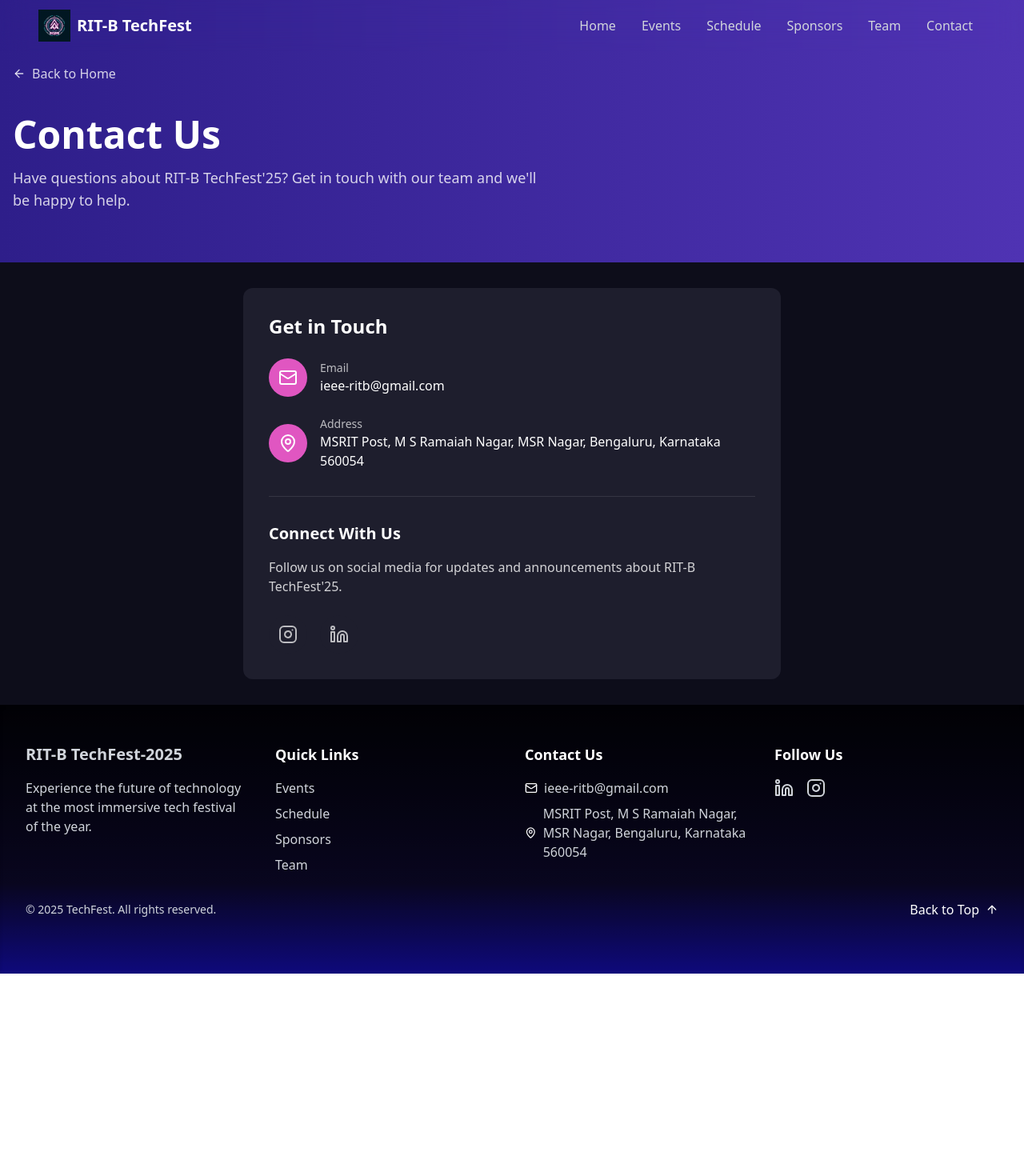
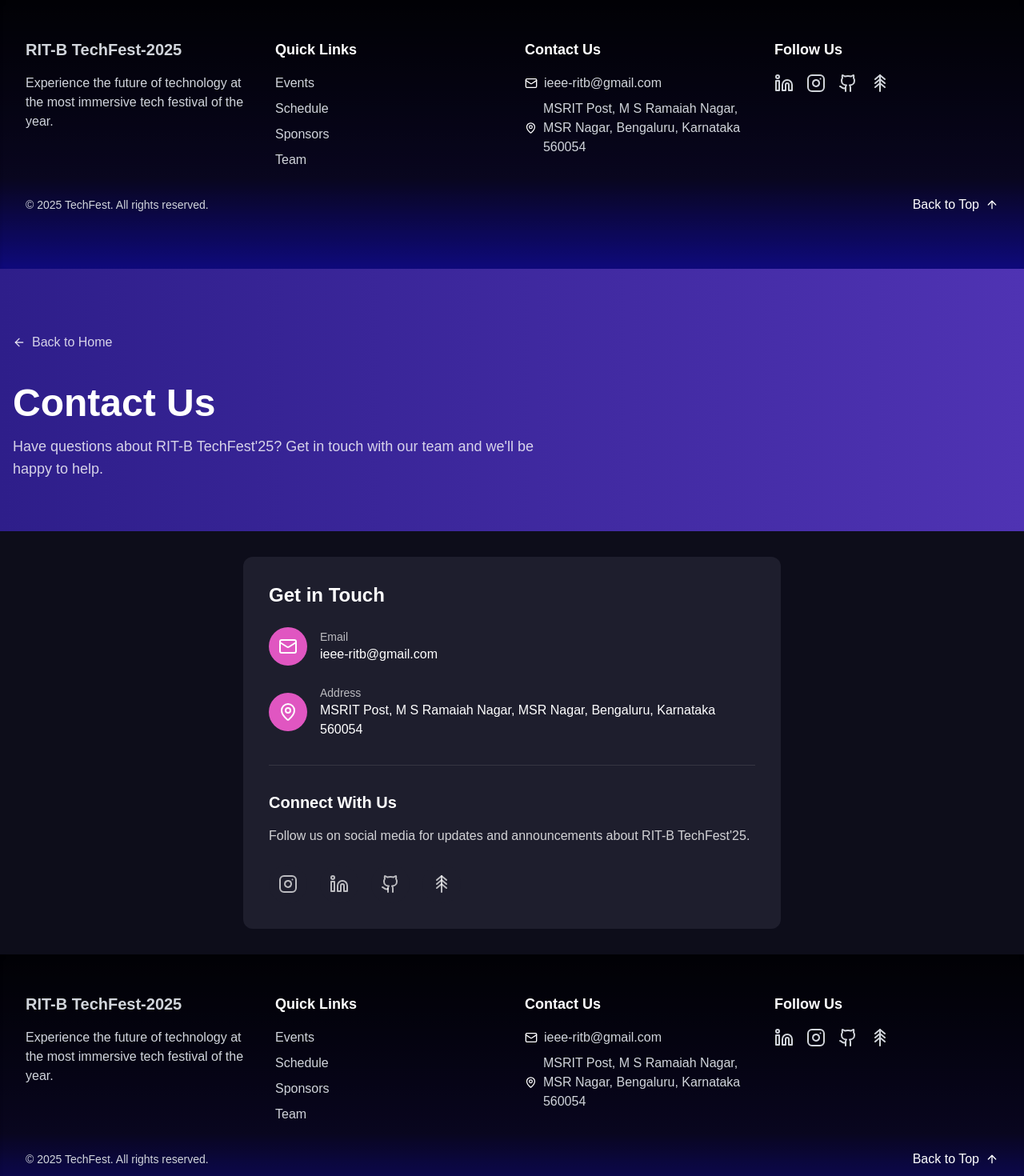
Before and after one commit to whyVedang/IEEE-Aavishkaar-2025-fe, a React (Vite) app: page /contact in a window 1280 px wide. Shown: the top 1470 px of the page at 80% size. Before the commit the page ends 1217 px from the top, so only its background shows below. Built offline with nearby package versions, Linux system fonts and the light colour scheme.

Commit message:
updated social icons

```diff
--- a/src/components/Footer.jsx
+++ b/src/components/Footer.jsx
@@ -1,17 +1,39 @@
-import React from 'react';
-import { Link } from 'react-router';
+import React from "react";
+import { Link } from "react-router";
 import {
   Linkedin,
   Instagram,
+  Github,
   ArrowUp,
   Mail,
   MapPin,
-} from 'lucide-react';
+} from "lucide-react";
 import ieeeData from "../configs/ieee-data.config.json";
+
+// Linktree Logo SVG Component
+const LinktreeIcon = () => (
+  <svg
+    xmlns="http://www.w3.org/2000/svg"
+    width="24"
+    height="24"
+    viewBox="0 0 24 24"
+    fill="none"
+    stroke="currentColor"
+    strokeWidth="2"
+    strokeLinecap="round"
+    strokeLinejoin="round"
+    className="w-6 h-6"
+  >
+    <path d="M12 2v20" />
+    <path d="M6 7l6-5 6 5" />
+    <path d="M6 12l6-5 6 5" />
+    <path d="M6 17l6-5 6 5" />
+  </svg>
+);
 
 const Footer = () => {
   const scrollToTop = () => {
-    window.scrollTo({ top: 0, behavior: 'smooth' });
+    window.scrollTo({ top: 0, behavior: "smooth" });
   };
 
   return (
@@ -23,7 +45,7 @@ const Footer = () => {
               to="/"
               className="flex items-center space-x-2 justify-center md:justify-start"
             >
-              <span className="font-orbitron font-bold text-xl text-gradient">
+              <span className="font-orbitron font-bold text-xl">
                 RIT-B TechFest-2025
               </span>
             </Link>
@@ -33,7 +55,7 @@ const Footer = () => {
             </p>
           </div>
           <div>
-            <h3 className="font-orbitron text-lg font-bold mb-4 text-gradient">
+            <h3 className="font-orbitron text-lg font-bold mb-4">
               Quick Links
             </h3>
             <ul className="space-y-2">
@@ -72,39 +94,58 @@ const Footer = () => {
             </ul>
           </div>
           <div>
-            <h3 className="font-orbitron text-lg font-bold mb-4 text-gradient">
+            <h3 className="font-orbitron text-lg font-bold mb-4">
               Contact Us
             </h3>
             <ul className="space-y-2">
               <li className="flex items-center space-x-2 justify-center md:justify-start">
                 <Mail className="w-4 h-4 text-neon-pink" />
-                <span className="text-gray-300"><a href='mailto:ieee-ritb@gmail.com'>{ieeeData.email}</a></span>
+                <span className="text-gray-300">
+                  <a href="mailto:ieee-ritb@gmail.com">{ieeeData.email}</a>
+                </span>
               </li>
               <li className="flex items-center space-x-2 justify-center md:justify-start">
                 <MapPin className="w-4 h-4 sm:w-5 sm:h-5 md:w-6 md:h-6 lg:w-8 lg:h-8 text-hacker-green" />
-                {/* <i class='fas fa-location-arrow' style='font-size:24px'></i> */}
-                <span className="text-gray-300"><a href='https://maps.app.goo.gl/fkGesiVRNP8qBArJ9'>{ieeeData.address}</a></span>
+                <span className="text-gray-300">
+                  <a href="https://maps.app.goo.gl/fkGesiVRNP8qBArJ9">
+                    {ieeeData.address}
+                  </a>
+                </span>
               </li>
             </ul>
           </div>
           <div>
-            <h3 className="font-orbitron text-lg font-bold mb-4 text-gradient">
+            <h3 className="font-orbitron text-lg font-bold mb-4">
               Follow Us
             </h3>
             <div className="flex space-x-4 justify-center md:justify-start">
               <a
                 href={ieeeData.socials.linkedin}
                 className="text-gray-300 hover:text-neon-pink transition-colors"
-                target='_blank'
+                target="_blank"
               >
                 <Linkedin className="w-6 h-6" />
               </a>
               <a
                 href={ieeeData.socials.instagram}
                 className="text-gray-300 hover:text-neon-pink transition-colors"
-                target='_blank'
+                target="_blank"
               >
                 <Instagram className="w-6 h-6" />
+              </a>
+              <a
+                href={ieeeData.socials.github}
+                className="text-gray-300 hover:text-neon-pink transition-colors"
+                target="_blank"
+              >
+                <Github className="w-6 h-6" />
+              </a>
+              <a
+                href={ieeeData.socials.linktree}
+                className="text-gray-300 hover:text-neon-pink transition-colors"
+                target="_blank"
+              >
+                <LinktreeIcon />
               </a>
             </div>
           </div>
--- a/src/components/Hero.jsx
+++ b/src/components/Hero.jsx
@@ -34,6 +34,9 @@ const Hero = () => {
             RIT-B
           </h2>
 
+          {/* Spacing between RIT-B and TECHFEST */}
+          <div className="mt-2 sm:mt-4 md:mt-5 lg:mt-6"></div>
+
           {/* TECHFEST with Arcade Style Font */}
           <h1
             className="text-4xl sm:text-5xl md:text-7xl lg:text-8xl font-bold tracking-wide text-white text-center"
--- a/src/components/Navbar.jsx
+++ b/src/components/Navbar.jsx
@@ -1,94 +1,170 @@
-import { useState } from "react";
+import React from "react";
 import { Link } from "react-router";
 import {
-  Menu,
-  X,
-  Home,
-  Calendar,
-  Clock,
-  Users,
-  Phone,
-  Star,
+  Linkedin,
+  Instagram,
+  Github,
+  ArrowUp,
+  Mail,
+  MapPin,
 } from "lucide-react";
-import navItems from "../configs/nav.json";
+import ieeeData from "../configs/ieee-data.config.json";
 
-const Navbar = () => {
-  const [isOpen, setIsOpen] = useState(false);
+// Linktree Logo SVG Component
+const LinktreeIcon = () => (
+  <svg
+    xmlns="http://www.w3.org/2000/svg"
+    width="24"
+    height="24"
+    viewBox="0 0 24 24"
+    fill="none"
+    stroke="currentColor"
+    strokeWidth="2"
+    strokeLinecap="round"
+    strokeLinejoin="round"
+    className="w-6 h-6"
+  >
+    <path d="M12 2v20" />
+    <path d="M6 7l6-5 6 5" />
+    <path d="M6 12l6-5 6 5" />
+    <path d="M6 17l6-5 6 5" />
+  </svg>
+);
 
-  // Mapping navItem icon from string to corresponding icon component
-  const getIcon = (iconName) => {
-    switch (iconName) {
-      case "Home":
-        return <Home className="h-5 w-5" />;
-      case "Calendar":
-        return <Calendar className="h-5 w-5" />;
-      case "Clock":
-        return <Clock className="h-5 w-5" />;
-      case "Star":
-        return <Star className="h-5 w-5" />;
-      case "Users":
-        return <Users className="h-5 w-5" />;
-      case "Phone":
-        return <Phone className="h-5 w-5" />;
-      default:
-        return null;
-    }
+const Footer = () => {
+  const scrollToTop = () => {
+    window.scrollTo({ top: 0, behavior: "smooth" });
   };
 
   return (
-    <nav className="fixed w-full z-50 bg-transparent bg-opacity-30 backdrop-blur-lg backdrop-filter firefox:bg-opacity-30">
-      <div className="flex items-center justify-between h-16 px-4 sm:px-6 lg:px-12">
-        <Link to={"/"} className="flex items-center cursor-pointer">
-          <img
-            src="/logo.jpg"
-            alt="Description"
-            className="w-10 h-auto"
-          />
-          <span className="font-orbitron font-bold text-xl text-gradient ml-2">
-            RIT-B TechFest
-          </span>
-        </Link>
-        <div className="hidden md:flex md:items-center">
-          <div className="flex items-center">
-            {navItems.map((item, index) => (
-              <Link key={item.name} to={item.path}
-                className={`font-rajdhani text-gray-300 hover:text-neon-pink transition-colors duration-300 px-4`}
+    <footer className="mt-10 relative bg-[#0c0c18] border-t border-neon-pink/30 transition-footer">
+      <div className="relative max-w-7xl mx-auto px-4 sm:px-6 lg:px-8 py-12">
+        <div className="grid grid-cols-1 md:grid-cols-2 lg:grid-cols-4 gap-8 text-center md:text-left">
+          <div className="space-y-4">
+            <Link
+              to="/"
+              className="flex items-center space-x-2 justify-center md:justify-start"
+            >
+              <span className="font-orbitron font-bold text-xl">
+                RIT-B TechFest-2025
+              </span>
+            </Link>
+            <p className="text-gray-300">
+              Experience the future of technology at the most immersive tech
+              festival of the year.
+            </p>
+          </div>
+          <div>
+            <h3 className="font-orbitron text-lg font-bold mb-4">
+              Quick Links
+            </h3>
+            <ul className="space-y-2">
+              <li>
+                <Link
+                  to="/events"
+                  className="text-gray-300 hover:text-neon-pink transition-colors"
+                >
+                  Events
+                </Link>
+              </li>
+              <li>
+                <Link
+                  to="/schedule"
+                  className="text-gray-300 hover:text-neon-pink transition-colors"
+                >
+                  Schedule
+                </Link>
+              </li>
+              <li>
+                <Link
+                  to="/sponsors"
+                  className="text-gray-300 hover:text-neon-pink transition-colors"
+                >
+                  Sponsors
+                </Link>
+              </li>
+              <li>
+                <Link
+                  to="/team"
+                  className="text-gray-300 hover:text-neon-pink transition-colors"
+                >
+                  Team
+                </Link>
+              </li>
+            </ul>
+          </div>
+          <div>
+            <h3 className="font-orbitron text-lg font-bold mb-4">
+              Contact Us
+            </h3>
+            <ul className="space-y-2">
+              <li className="flex items-center space-x-2 justify-center md:justify-start">
+                <Mail className="w-4 h-4 text-neon-pink" />
+                <span className="text-gray-300">
+                  <a href="mailto:ieee-ritb@gmail.com">{ieeeData.email}</a>
+                </span>
+              </li>
+              <li className="flex items-center space-x-2 justify-center md:justify-start">
+                <MapPin className="w-4 h-4 sm:w-5 sm:h-5 md:w-6 md:h-6 lg:w-8 lg:h-8 text-hacker-green" />
+                <span className="text-gray-300">
+                  <a href="https://maps.app.goo.gl/fkGesiVRNP8qBArJ9">
+                    {ieeeData.address}
+                  </a>
+                </span>
+              </li>
+            </ul>
+          </div>
+          <div>
+            <h3 className="font-orbitron text-lg font-bold mb-4">
+              Follow Us
+            </h3>
+            <div className="flex space-x-4 justify-center md:justify-start">
+              <a
+                href={ieeeData.socials.linkedin}
+                className="text-gray-300 hover:text-neon-pink transition-colors"
+                target="_blank"
               >
-                {item.name}
-              </Link>
-            ))}
+                <Linkedin className="w-6 h-6" />
+              </a>
+              <a
+                href={ieeeData.socials.instagram}
+                className="text-gray-300 hover:text-neon-pink transition-colors"
+                target="_blank"
+              >
+                <Instagram className="w-6 h-6" />
+              </a>
+              <a
+                href={ieeeData.socials.github}
+                className="text-gray-300 hover:text-neon-pink transition-colors"
+                target="_blank"
+              >
+                <Github className="w-6 h-6" />
+              </a>
+              <a
+                href={ieeeData.socials.linktree}
+                className="text-gray-300 hover:text-neon-pink transition-colors"
+                target="_blank"
+              >
+                <LinktreeIcon />
+              </a>
+            </div>
           </div>
         </div>
-
-        {/* Mobile Navigation Button */}
-        <div className="md:hidden">
+        <div className="mt-12 pt-8 border-t border-neon-pink/30 flex flex-col md:flex-row justify-between items-center feature-white">
+          <p className="text-gray-300 text-sm text-center md:text-left">
+            © 2025 TechFest. All rights reserved.
+          </p>
           <button
-            onClick={() => setIsOpen(!isOpen)}
-            className="text-gray-300 hover:text-neon-pink"
+            onClick={scrollToTop}
+            className="mt-4 md:mt-0 flex items-center space-x-2 text-neon-pink hover:text-electric-blue transition-colors"
           >
-            {isOpen ? <X className="h-6 w-6" /> : <Menu className="h-6 w-6" />}
+            <span>Back to Top</span>
+            <ArrowUp className="w-4 h-4" />
           </button>
         </div>
       </div>
-
-      {/* Mobile Navigation Menu */}
-      {isOpen && (
-        <div className="md:hidden bg-transparent bg-opacity-30 backdrop-blur-lg backdrop-filter firefox:bg-opacity-30 border-t border-[#2E1E8A]">
-          <div className="px-2 pt-2 pb-3 space-y-1">
-            {navItems.map((item) => (
-              <Link key={item.name} to={item.path}
-                onClick={() => setIsOpen(false)}
-                className="flex items-center space-x-2 w-full px-3 py-2 text-base font-rajdhani text-gray-300 hover:text-neon-pink transition-colors duration-300"
-              >
-                {getIcon(item.icon)}
-                <span>{item.name}</span>
-              </Link>
-            ))}
-          </div>
-        </div>
-      )}
-    </nav>
+    </footer>
   );
 };
 
-export default Navbar;
+export default Footer;
--- a/src/configs/ieee-data.config.json
+++ b/src/configs/ieee-data.config.json
@@ -3,6 +3,8 @@
     "address": "MSRIT Post, M S Ramaiah Nagar, MSR Nagar, Bengaluru, Karnataka 560054",
     "socials": {
         "instagram": "https://www.instagram.com/ieeeritb",
-        "linkedin": "https://www.linkedin.com/company/ieee-rit"
+        "linkedin": "https://www.linkedin.com/company/ieee-rit",
+        "github": "https://github.com/IEEE-Ritb-Website",
+        "linktree": "https://linktr.ee/ieee_ritb"
     }
 }
--- a/src/index.css
+++ b/src/index.css
@@ -16,6 +16,8 @@
     }
   }
 }
+
+
 
 body {
   font-family: system-ui, -apple-system, BlinkMacSystemFont, "Segoe UI", Roboto,
@@ -165,3 +167,55 @@ body {
 .transition-footer a:hover {
   color: #ff00ff; /* Neon pink hover effect */
 }
+
+/* General Styles */
+body {
+  font-family: 'Orbitron', sans-serif;
+}
+
+/* Button Hover Animation */
+.hover-button {
+  position: relative;
+  display: inline-block;
+  color: #e0e0e0; /* Light gray */
+  text-decoration: none;
+}
+
+.hover-button::before {
+  content: '';
+  position: absolute;
+  width: 100%;
+  height: 3px;
+  bottom: -3px;
+  left: 0;
+  background-color: #ff1493; /* Neon pink */
+  transform: scaleX(0);
+  transform-origin: bottom right;
+  transition: transform 0.3s ease-out;
+}
+
+.hover-button:hover::before {
+  transform: scaleX(1);
+  transform-origin: bottom left;
+}
+
+.hover-button:hover {
+  color: #ff1493; /* Neon pink */
+}
+
+/* Gradient Text for Logo */
+.text-gradient {
+  background-image: linear-gradient(90deg, #ff1493, #00ffff);
+  -webkit-background-clip: text;
+  -webkit-text-fill-color: transparent;
+}
+
+/* Mobile Menu Styling */
+.md\\:hidden .hover-button {
+  padding-left: 1rem;
+}
+
+/* Transition Effects */
+.transition-all {
+  transition: all ease-in-out 0.3s;
+}
--- a/src/pages/Contact.jsx
+++ b/src/pages/Contact.jsx
@@ -1,6 +1,29 @@
-import { Mail, MapPin, ArrowLeft } from 'lucide-react';
+import { Mail, MapPin, ArrowLeft,
+  Linkedin,
+  Instagram,
+  Github} from 'lucide-react';
 import { Link } from "react-router";
 import ieeeData from "../configs/ieee-data.config.json";
+
+const LinktreeIcon = () => (
+  <svg
+    xmlns="http://www.w3.org/2000/svg"
+    width="24"
+    height="24"
+    viewBox="0 0 24 24"
+    fill="none"
+    stroke="currentColor"
+    strokeWidth="2"
+    strokeLinecap="round"
+    strokeLinejoin="round"
+    className="w-6 h-6"
+  >
+    <path d="M12 2v20" />
+    <path d="M6 7l6-5 6 5" />
+    <path d="M6 12l6-5 6 5" />
+    <path d="M6 17l6-5 6 5" />
+  </svg>
+);
 
 const Contact = () => {
   return (
@@ -71,6 +94,13 @@ const Contact = () => {
                       <circle cx="4" cy="4" r="2"></circle>
                     </svg>
                   </a>
+                  <a href={ieeeData.socials?.github || "#"} className="bg-[#1E1E2D] hover:bg-[#2E1E8A] p-3 rounded-full text-white/70 hover:text-white transition-colors">
+                    <Github className="w-6 h-6" />
+                  </a>
+                  <a
+                    href={ieeeData.socials.linktree || "#"} className="bg-[#1E1E2D] hover:bg-[#2E1E8A] p-3 rounded-full text-white/70 hover:text-white transition-colors">
+                    <LinktreeIcon className="w-6 h-6" />
+                  </a>
                 </div>
               </div>
             </div>
```
